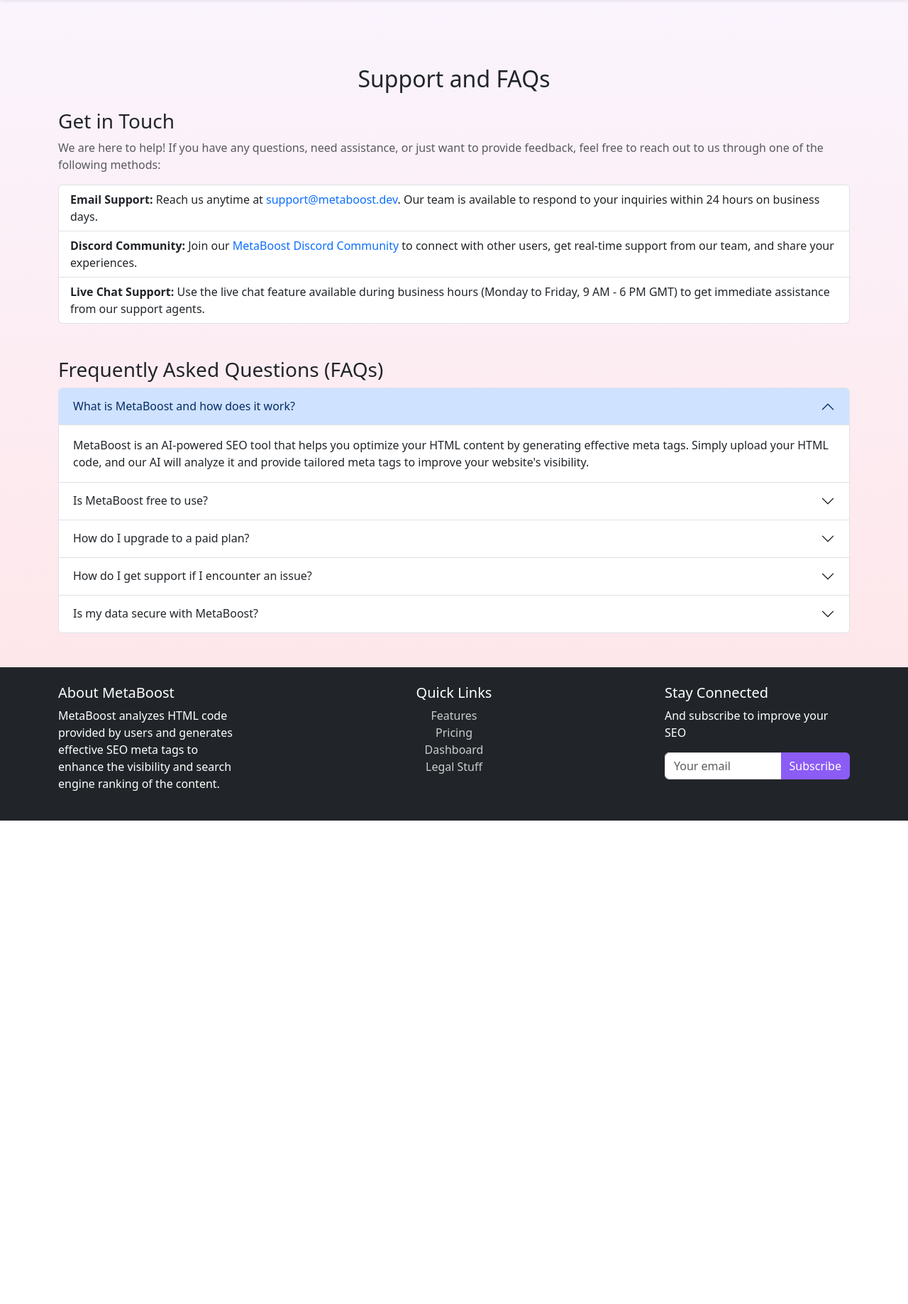
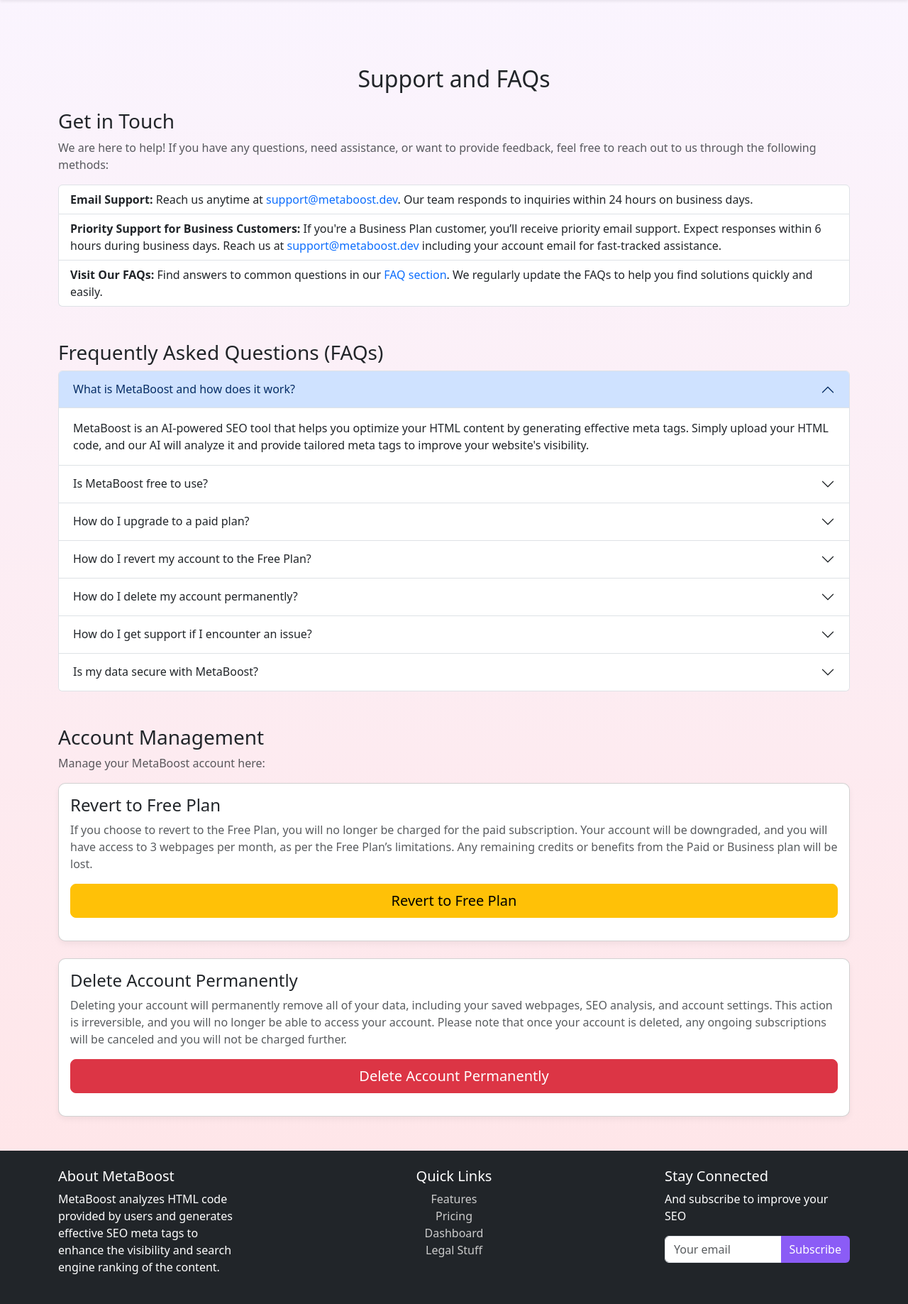
Before and after one commit to KyleSeaford/MetaBoost, a Django app: page /support/ in a window 1280 px wide. Shown: the part 68-1905 px from the top of the page at 71% size. Before the commit the page ends 1224 px from the top, so only its background shows below. Run offline with Django 5.2, Linux system fonts and the light colour scheme; the visitor is signed in with stand-in values (Sample User, id 1); some libraries are stand-ins or nearby versions.

Commit message:
account types work with simulated payment, support updated and added delete account and revert account buttons

```diff
--- a/MetaBoost/templates/index.html
+++ b/MetaBoost/templates/index.html
@@ -218,7 +218,7 @@
                                         <h4 class="display-4 fw-bold text-primary2">£25</h4>
                                         <p class="text-secondary m-0">GBP / Month</p>
                                         <div class="d-grid gap-2 my-4">
-                                            <a href="#!" class="btn btn-lg btn-primary">Choose Plan</a>
+                                            <a href="{% url 'upgrade_to_paid' %}" class="btn btn-lg btn-primary">Choose Plan</a>
                                         </div>
                                         <ul class="list-group list-group-flush m-0">
                                             <li class="list-group-item bg-transparent">
@@ -278,7 +278,7 @@
                                         <h4 class="display-4 fw-bold text-primary2">£150</h4>
                                         <p class="text-secondary m-0">GBP / Month</p>
                                         <div class="d-grid gap-2 my-4">
-                                            <a href="#!" class="btn btn-lg btn-outline-primary">Choose Plan</a>
+                                            <a href="{% url 'upgrade_to_business' %}" class="btn btn-lg btn-outline-primary">Choose Plan</a>
                                         </div>
                                         <ul class="list-group list-group-flush m-0">
                                             <li class="list-group-item bg-transparent">
--- a/MetaBoost/templates/support.html
+++ b/MetaBoost/templates/support.html
@@ -48,23 +48,30 @@
                 <section class="mb-5">
                     <h3 class="text-dark">Get in Touch</h3>
                     <p class="text-muted">
-                        We are here to help! If you have any questions, need assistance, or just want to provide feedback, feel free to reach out to us through one of the following methods:
+                        We are here to help! If you have any questions, need assistance, or want to provide feedback, feel free to reach out to us through the following methods:
                     </p>
                     <ul class="list-group mb-4">
+                        <!-- Email Support -->
                         <li class="list-group-item">
-                            <strong>Email Support:</strong> Reach us anytime at <a href="mailto:support@metaboost.dev" class="text-decoration-none">support@metaboost.dev</a>. Our team is available to respond to your inquiries within 24 hours on business days.
+                            <strong>Email Support:</strong> Reach us anytime at <a href="mailto:support@metaboost.dev" class="text-decoration-none">support@metaboost.dev</a>.
+                            Our team responds to inquiries within 24 hours on business days.
                         </li>
+
+                        <!-- Priority Support for Business Customers -->
                         <li class="list-group-item">
-                            <strong>Discord Community:</strong> Join our <a href="https://discord.gg/MetaBoostCommunity" target="_blank" class="text-decoration-none">MetaBoost Discord Community</a> to connect with other users, get real-time support from our team, and share your experiences.
+                            <strong>Priority Support for Business Customers:</strong> If you're a Business Plan customer, you’ll receive priority email support. Expect responses within 6 hours during business days. Reach us at <a href="mailto:support@metaboost.dev" class="text-decoration-none">support@metaboost.dev</a> including your account email for fast-tracked assistance.
                         </li>
+
+                        <!-- Visit Our FAQs -->
                         <li class="list-group-item">
-                            <strong>Live Chat Support:</strong> Use the live chat feature available during business hours (Monday to Friday, 9 AM - 6 PM GMT) to get immediate assistance from our support agents.
+                            <strong>Visit Our FAQs:</strong> Find answers to common questions in our <a href="#faq" class="text-decoration-none">FAQ section</a>. We regularly update the FAQs to help you find solutions quickly and easily.
                         </li>
                     </ul>
                 </section>
 
+
                 <!-- FAQ Section -->
-                <section class="mb-5">
+                <section class="mb-5" id="faq">
                     <h3 class="text-dark">Frequently Asked Questions (FAQs)</h3>
                     <div class="accordion" id="faqAccordion">
                         <!-- FAQ 1 -->
@@ -113,12 +120,12 @@
                         <div class="accordion-item">
                             <h2 class="accordion-header" id="headingFour">
                                 <button class="accordion-button collapsed" type="button" data-bs-toggle="collapse" data-bs-target="#collapseFour" aria-expanded="false" aria-controls="collapseFour">
-                                    How do I get support if I encounter an issue?
+                                    How do I revert my account to the Free Plan?
                                 </button>
                             </h2>
                             <div id="collapseFour" class="accordion-collapse collapse" aria-labelledby="headingFour" data-bs-parent="#faqAccordion">
                                 <div class="accordion-body">
-                                    If you encounter an issue, you can get support through email (<a href="mailto:support@metaboost.dev" class="text-decoration-none">support@metaboost.dev</a>), our Discord community. We are here to assist you and ensure you have the best experience possible.
+                                    If you'd like to revert to the Free Plan, simply scroll down and click the "Revert to Free Plan" button. This will stop any further charges and downgrade your account. You will still have access to the Free Plan’s features, but any unused credits from your paid plan will be forfeited.
                                 </div>
                             </div>
                         </div>
@@ -127,10 +134,38 @@
                         <div class="accordion-item">
                             <h2 class="accordion-header" id="headingFive">
                                 <button class="accordion-button collapsed" type="button" data-bs-toggle="collapse" data-bs-target="#collapseFive" aria-expanded="false" aria-controls="collapseFive">
+                                    How do I delete my account permanently?
+                                </button>
+                            </h2>
+                            <div id="collapseFive" class="accordion-collapse collapse" aria-labelledby="headingFive" data-bs-parent="#faqAccordion">
+                                <div class="accordion-body">
+                                    You can delete your account permanently by scrolling down to the account management section and clicking "Delete Account". Please note that this action is irreversible and will delete all your data, including your SEO analysis, saved webpages, and settings. You will no longer be charged after deletion.
+                                </div>
+                            </div>
+                        </div>
+
+                        <!-- FAQ 6 -->
+                        <div class="accordion-item">
+                            <h2 class="accordion-header" id="headingSix">
+                                <button class="accordion-button collapsed" type="button" data-bs-toggle="collapse" data-bs-target="#collapseSix" aria-expanded="false" aria-controls="collapseSix">
+                                    How do I get support if I encounter an issue?
+                                </button>
+                            </h2>
+                            <div id="collapseSix" class="accordion-collapse collapse" aria-labelledby="headingSix" data-bs-parent="#faqAccordion">
+                                <div class="accordion-body">
+                                    If you encounter an issue, you can get support through email at <a href="mailto:support@metaboost.dev" class="text-decoration-none">support@metaboost.dev</a>. We also offer priority support for Business Plan customers, who can expect a response within 6 hours during business days.
+                                </div>
+                            </div>
+                        </div>
+
+                        <!-- FAQ 7 -->
+                        <div class="accordion-item">
+                            <h2 class="accordion-header" id="headingSeven">
+                                <button class="accordion-button collapsed" type="button" data-bs-toggle="collapse" data-bs-target="#collapseSeven" aria-expanded="false" aria-controls="collapseSeven">
                                     Is my data secure with MetaBoost?
                                 </button>
                             </h2>
-                            <div id="collapseFive" class="accordion-collapse collapse" aria-labelledby="headingFive" data-bs-parent="#faqAccordion">
+                            <div id="collapseSeven" class="accordion-collapse collapse" aria-labelledby="headingSeven" data-bs-parent="#faqAccordion">
                                 <div class="accordion-body">
                                     Absolutely! We prioritize the security of your data and use industry-standard encryption protocols to protect it. Your information is stored securely and is only used for the purpose of providing you with our services.
                                 </div>
@@ -138,6 +173,38 @@
                         </div>
                     </div>
                 </section>
+
+
+                <section class="mb-5">
+                    <h3 class="text-dark">Account Management</h3>
+                    <p class="text-muted">Manage your MetaBoost account here:</p>
+
+                    <div class="card mb-4">
+                        <div class="card-body">
+                            <h4 class="card-title">Revert to Free Plan</h4>
+                            <p class="card-text text-muted">
+                                If you choose to revert to the Free Plan, you will no longer be charged for the paid subscription. Your account will be downgraded, and you will have access to 3 webpages per month, as per the Free Plan’s limitations.
+                                Any remaining credits or benefits from the Paid or Business plan will be lost.
+                            </p>
+                            <div class="d-grid gap-2 my-3">
+                                <a href="{% url 'revert_account' %}" class="btn btn-warning btn-lg">Revert to Free Plan</a>
+                            </div>
+                        </div>
+                    </div>
+
+                    <div class="card mb-4">
+                        <div class="card-body">
+                            <h4 class="card-title">Delete Account Permanently</h4>
+                            <p class="card-text text-muted">
+                                Deleting your account will permanently remove all of your data, including your saved webpages, SEO analysis, and account settings. This action is irreversible, and you will no longer be able to access your account. Please note that once your account is deleted, any ongoing subscriptions will be canceled and you will not be charged further.
+                            </p>
+                            <div class="d-grid gap-2 my-3">
+                                <a href="{% url 'delete_account' %}" class="btn btn-danger btn-lg">Delete Account Permanently</a>
+                            </div>
+                        </div>
+                    </div>
+                </section>
+
             </div>
         </main>
 
--- a/MetaBoost/urls.py
+++ b/MetaBoost/urls.py
@@ -29,4 +29,11 @@ urlpatterns = [
     path('legal/', views.legal, name='legal'),
     path('support/', views.support, name='support'),
     path('analyze-url/', views.analyze_url, name='analyze_url'),
+
+    path('upgrade-to-paid/', views.upgrade_to_paid, name='upgrade_to_paid'),
+    path('upgrade-to-business/', views.upgrade_to_business, name='upgrade_to_business'),
+    path('payment-simulation/', views.payment_simulation, name='payment_simulation'),
+
+    path('revert-account/', views.revert_account, name='revert_account'),
+    path('delete-account/', views.delete_account, name='delete_account'),
 ]
--- a/MetaBoost/views.py
+++ b/MetaBoost/views.py
@@ -95,6 +95,68 @@ def signup_view(request):
 
     return render(request, 'signup.html')
 
+
+from django.shortcuts import render, redirect
+from django.contrib.auth.decorators import login_required
+from django.contrib.auth.models import User
+from django.contrib import messages
+
+@login_required
+def upgrade_to_paid(request):
+    # Update user plan to 'paid'
+    user = request.user
+    user.profile.plan_type = 'paid'
+
+    # Set 15 credits for the paid plan
+    user.profile.credits = 15
+    user.profile.save()
+
+    # Simulate redirect to payment page
+    messages.success(request, "You've chosen the Paid Plan. Please proceed to payment.")
+    return redirect('payment_simulation')
+
+@login_required
+def upgrade_to_business(request):
+    # Update user plan to 'business'
+    user = request.user
+    user.profile.plan_type = 'business'
+
+    # Set unlimited credits (or use a large number, e.g., 10000 for simplicity)
+    user.profile.credits = float('100000000')
+    user.profile.save()
+
+    # Simulate redirect to payment page
+    messages.success(request, "You've chosen the Business Plan. Please proceed to payment.")
+    return redirect('payment_simulation')
+
+def payment_simulation(request):
+    # A simple page simulating the payment process
+    return render(request, 'payment_simulation.html')
+
+from django.shortcuts import redirect
+from django.contrib.auth.decorators import login_required
+from django.contrib import messages
+
+@login_required
+def revert_account(request):
+    # Revert the user's plan to 'free'
+    user = request.user
+    user.profile.plan_type = 'free'
+    user.profile.credits = 3  # Reset credits to default for free plan
+    user.profile.save()
+
+    messages.success(request, "Your account has been reverted to the Free Plan.")
+    return redirect('/dashboard')  # Redirect to dashboard or any appropriate page
+
+@login_required
+def delete_account(request):
+    # Delete the user's account
+    user = request.user
+    user.delete()
+
+    messages.success(request, "Your account has been deleted.")
+    return redirect(' ')  # Redirect to the home page after deletion
+
 def signout_view(request):
     logout(request)
     return HttpResponseRedirect("/")
```
Also changed, not shown: MetaBoost/models.py (+14 -2 lines), MetaBoost/templates/payment_simulation.html (added, +15 -0 lines).
